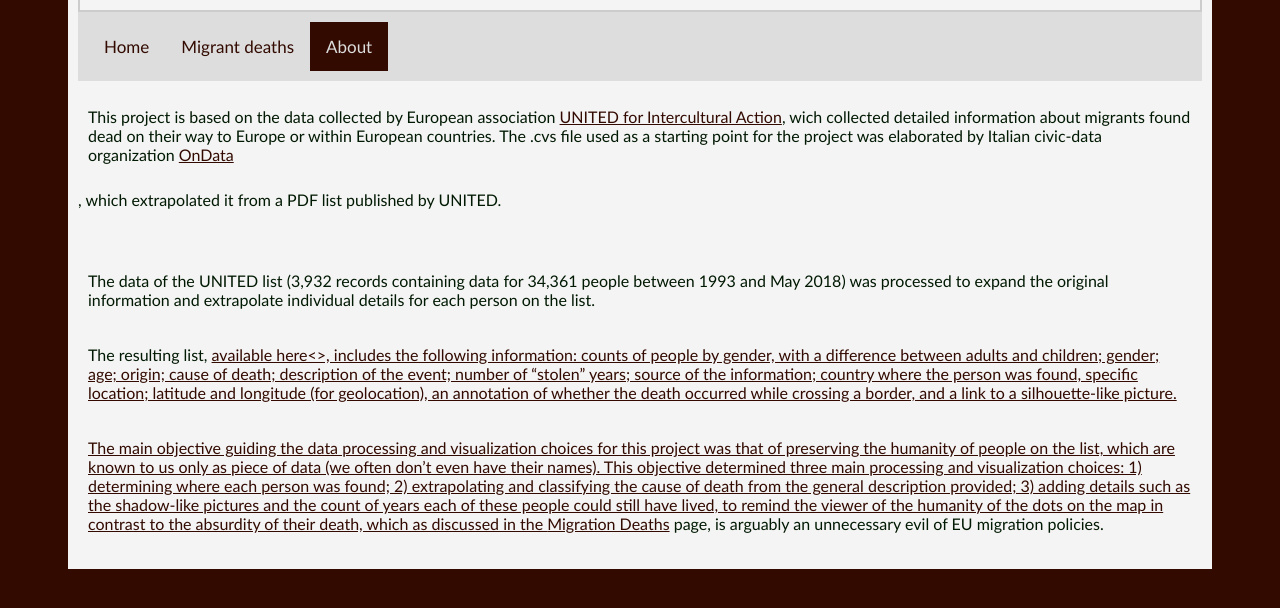
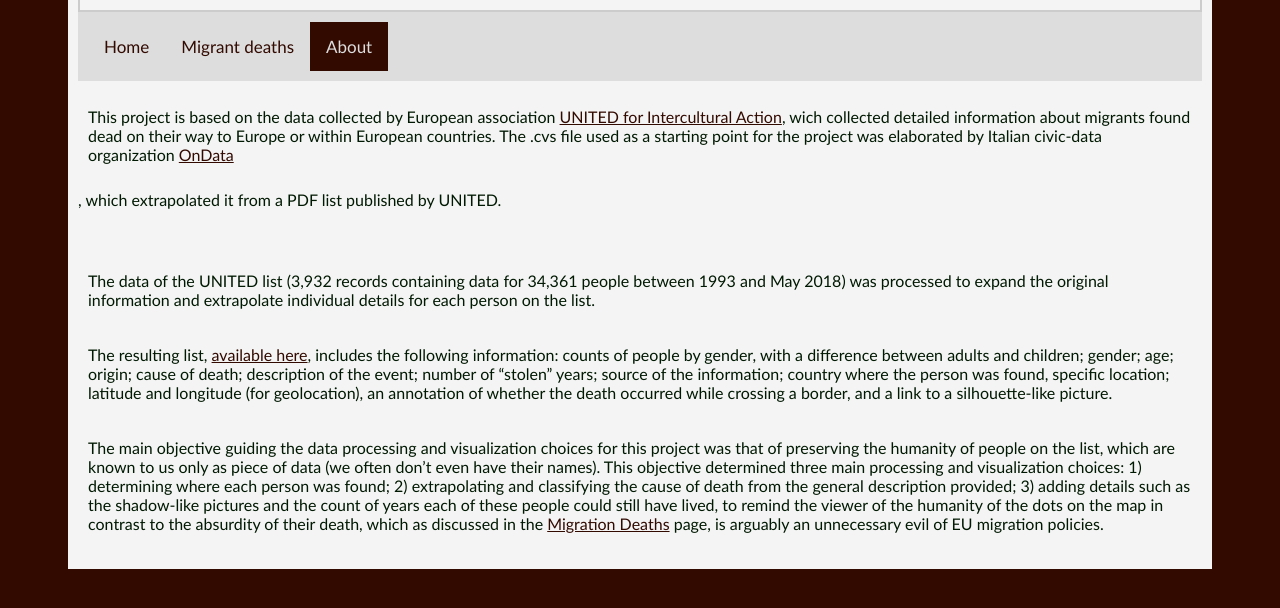
Before and after one commit to AnnaBonazzi/test_website, a plain HTML site: page migration_deaths_about.html in a window 1280 px wide. Shown: the part 112-720 px from the top of the page. Drawn offline with Linux system fonts and the light colour scheme.

Commit message:
Update migration_deaths_about.html

```diff
--- a/migration_deaths_about.html
+++ b/migration_deaths_about.html
@@ -16,7 +16,7 @@
 
 <p>This project is based on the data collected by European association <a href="http://www.unitedagainstracism.org/">UNITED for Intercultural Action</a>, wich collected detailed information about migrants found dead on their way to Europe or within European countries. The .cvs file used as a starting point for the project was elaborated by Italian civic-data organization <a href="https://github.com/ondata/the-list">OnData</a></p>, which extrapolated it from a PDF list published by UNITED. </p>
 <p>The data of the UNITED list (3,932 records containing data for 34,361 people between 1993 and May 2018) was processed to expand the original information and extrapolate individual details for each person on the list.</p>
-<p>The resulting list, <a href=”https://github.com/annabonazzi/annabonazzi.github.io/blob/master/data/refugeesAndMigrants_for_map.tsv”>available here<>, includes the following information: counts of people by gender, with a difference between adults and children; gender; age; origin; cause of death; description of the event; number of “stolen” years; source of the information; country where the person was found, specific location; latitude and longitude (for geolocation), an annotation of whether the death occurred while crossing a border, and a link to a silhouette-like picture.</p>
+<p>The resulting list, <a href=”https://github.com/annabonazzi/annabonazzi.github.io/blob/master/data/refugeesAndMigrants_for_map.tsv”>available here</a>, includes the following information: counts of people by gender, with a difference between adults and children; gender; age; origin; cause of death; description of the event; number of “stolen” years; source of the information; country where the person was found, specific location; latitude and longitude (for geolocation), an annotation of whether the death occurred while crossing a border, and a link to a silhouette-like picture.</p>
 <p>The main objective guiding the data processing and visualization choices for this project was that of preserving the humanity of people on the list, which are known to us only as piece of data (we often don’t even have their names). This objective determined three main processing and visualization choices: 1) determining where each person was found; 2) extrapolating and classifying the cause of death from the general description provided; 3) adding details such as the shadow-like pictures and the count of years each of these people could still have lived, to remind the viewer of the humanity of the dots on the map in contrast to the absurdity of their death, which as discussed in the <a href=”/migration_deaths_discussion.html”>Migration Deaths</a> page, is arguably an unnecessary evil of EU migration policies.</p>
 
   <style>
```
